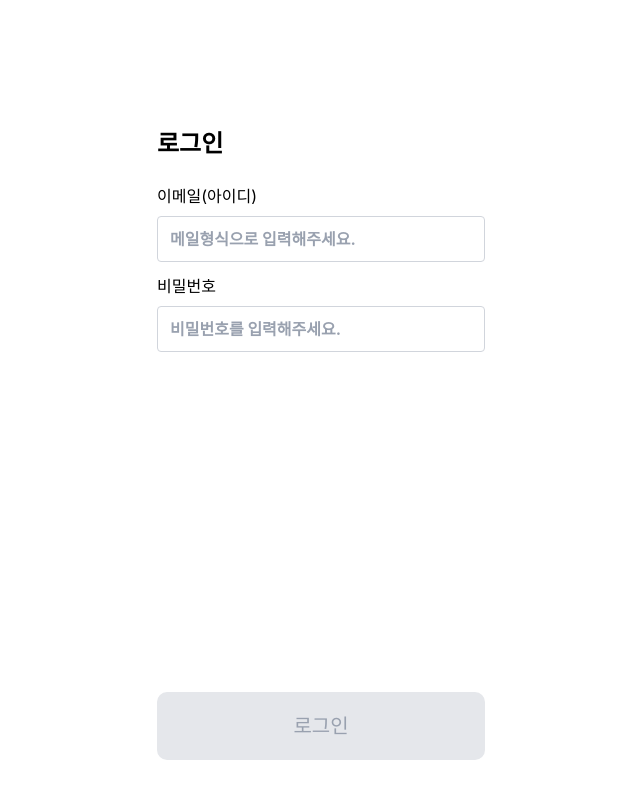
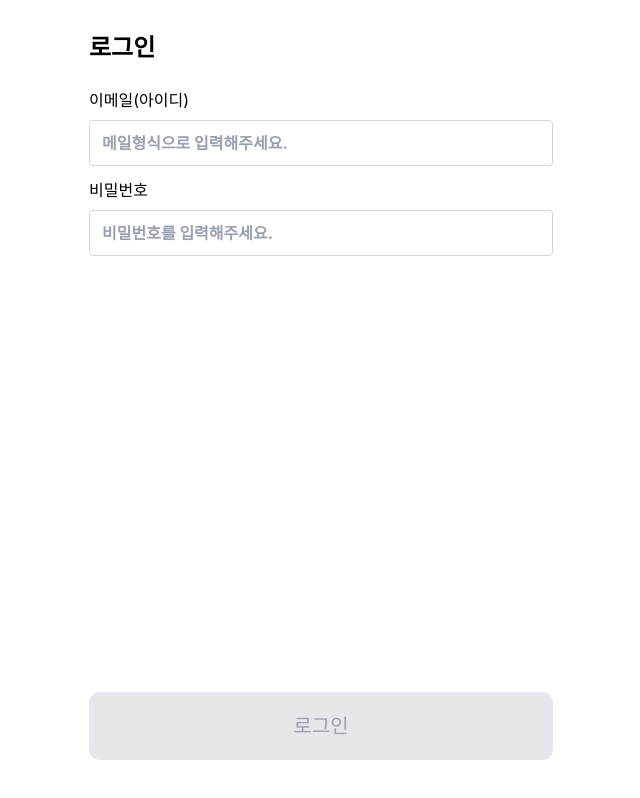
Before and after one commit to jump6746/client, a Next.js app: page /login in a window 1280 px wide. Shown: the whole page, without its empty margins (319-959 px from the left). Built offline with nearby package versions, Linux system fonts and the light colour scheme; a web font is replaced by a local one.

Commit message:
fix: layout 수정 체크를 위한 커밋

```diff
--- a/src/app/layout.tsx
+++ b/src/app/layout.tsx
@@ -16,11 +16,11 @@ const geistMono = Geist_Mono({
 
 export const metadata: Metadata = {
   title: "[오머먹] - 오늘 머 먹지?",
-  description: "위치 기반 음식 기록 공유 플랫폼",
+  description: "음식 기록 공유 플랫폼",
   appleWebApp: {
     capable: true,
     statusBarStyle: "black-translucent",
-    title: "My App",
+    title: "[오머먹] - 오늘 머 먹지?",
   },
   formatDetection: {
     telephone: false,
@@ -45,7 +45,6 @@ export default function RootLayout({
       <head>
         <link
           rel="stylesheet"
-          as="style"
           crossOrigin=""
           href="https://cdn.jsdelivr.net/gh/orioncactus/pretendard@v1.3.9/dist/web/variable/pretendardvariable.min.css"
         />
@@ -55,8 +54,10 @@ export default function RootLayout({
       >
         <Providers>
           <div className="h-dvh overflow-hidden">
-            <div className="w-full max-w-sm h-screen mx-auto">{children}</div>
-            <Toaster />
+            <div className="w-full max-w-lg h-dvh mx-auto relative">
+              {children}
+              <Toaster />
+            </div>
           </div>
         </Providers>
       </body>
--- a/src/app/login/page.tsx
+++ b/src/app/login/page.tsx
@@ -2,7 +2,7 @@ import { LoginPage } from "@/views";
 
 const Login = () => {
   return (
-    <div className="h-full overflow-auto">
+    <div className="h-full overflow-auto overscroll-contain">
       <LoginPage />
     </div>
   );
--- a/src/views/Login/ui/LoginPage.tsx
+++ b/src/views/Login/ui/LoginPage.tsx
@@ -2,7 +2,7 @@ import { LoginForm } from "@/features/auth/ui";
 
 const LoginPage = () => {
   return (
-    <div className="px-7 flex flex-col gap-6 w-full h-full pb-10 pt-32">
+    <div className="px-6 flex flex-col gap-6 w-full h-full pb-10 pt-8">
       <h1 className="font-bold text-2xl">로그인</h1>
       <LoginForm />
     </div>
```
